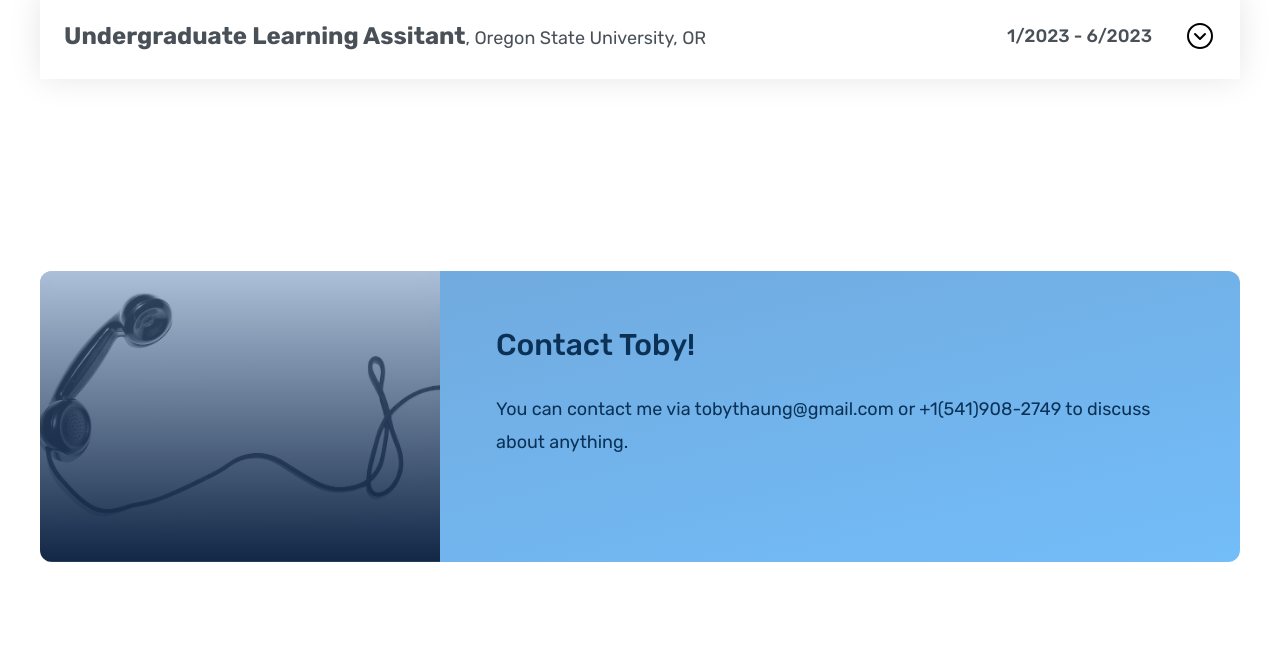
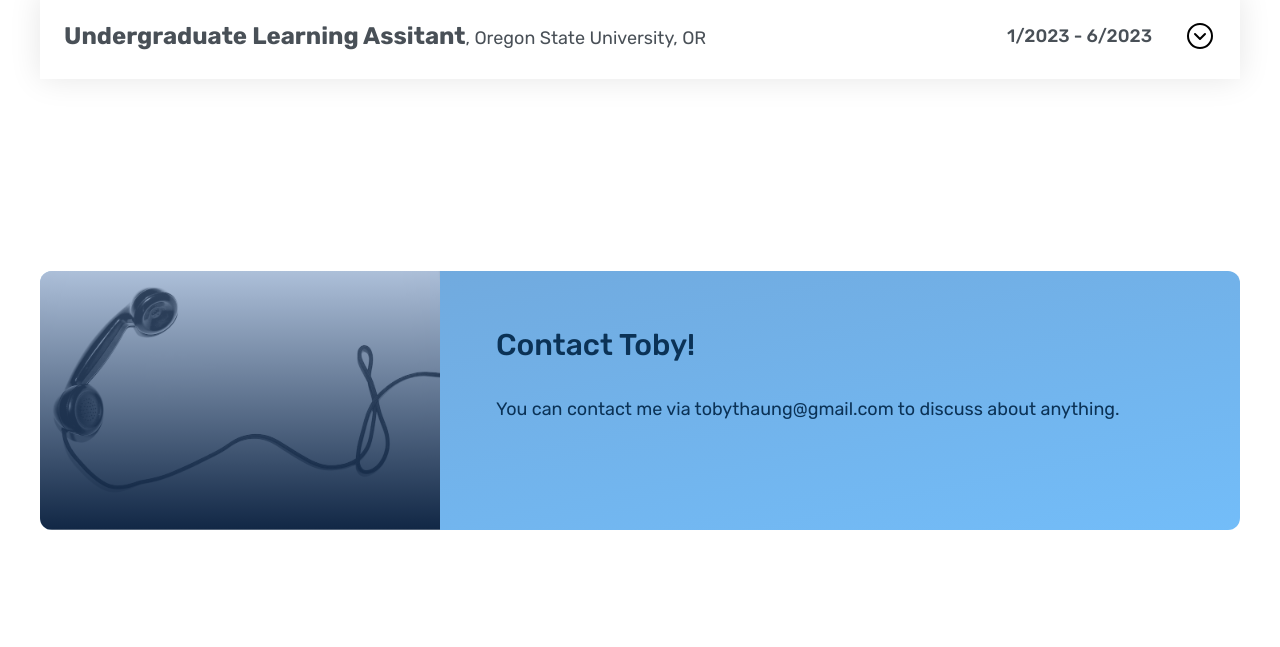
Before and after one commit to toby12352/toby12352.github.io, a website: page index.html in a window 1280 px wide. Shown: the part 1701-2348 px from the top of the page. Drawn offline with Linux system fonts and the light colour scheme.

Commit message:
Changes made

```diff
--- a/index.html
+++ b/index.html
@@ -173,7 +173,7 @@
         <div class="contact-text">
           <h3>Contact Toby!</h3>
           <p>
-            You can contact me via tobythaung@gmail.com or +1(541)908-2749 to discuss about anything.
+            You can contact me via tobythaung@gmail.com to discuss about anything.
           </p>
         </div>
       </div>
```
